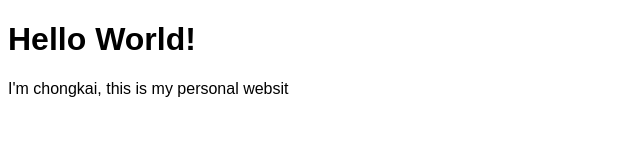
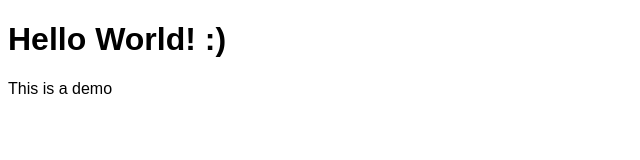
Before and after one commit to chong-kai/test, a plain HTML site: page index.html in a window 1280 px wide. Shown: the whole page, without its empty margins (0-640 px from the left). Drawn offline with Linux system fonts and the light colour scheme.

Commit message:
更改信息

```diff
--- a/index.html
+++ b/index.html
@@ -11,7 +11,7 @@
     </style>
 </head>
 <body>
-    <h1>Hello World!</h1>
-    <p>I'm chongkai, this is my personal websit</p>
+    <h1>Hello World! :)</h1>
+    <p>This is a demo</p>
 </body>
 </html>
```
